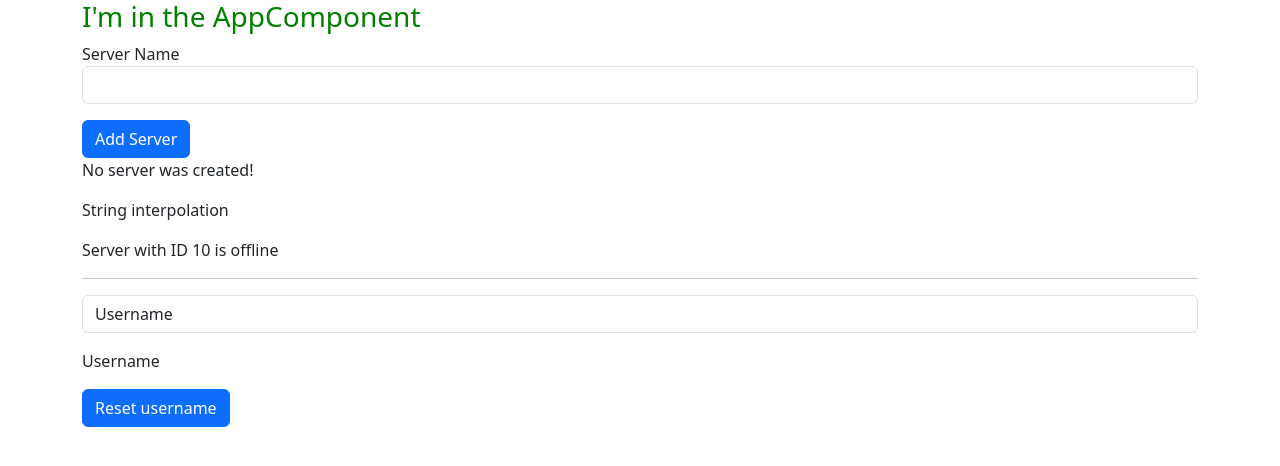
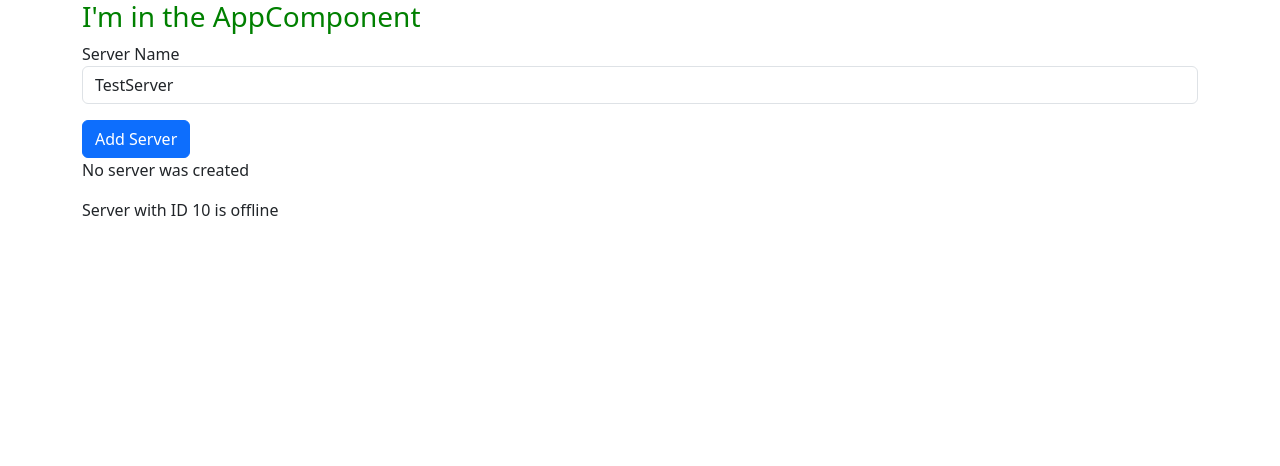
Before and after one commit to YazanFarrah/Angular-Course, an Angular app: page / in a window 1280 px wide. Shown: the top 466 px of the page. Built offline with nearby package versions, Linux system fonts and the light colour scheme.

Commit message:
ngIf to Output Data Conditionally

```diff
--- a/src/app/servers/servers.component.html
+++ b/src/app/servers/servers.component.html
@@ -16,22 +16,32 @@
 >
   Add Server
 </button>
-<!-- property binding -->
-<!-- <p [innerText]="allowNewServer"></p> -->
 
-<p>
+<!-- <p>
   {{ serverCreationStatus }}
+</p> -->
+<!-- directive -->
+<!-- *ngIf depending on the value, if true, it shows, if false, it hides -->
+<!-- <p *ngIf="serverCreated">Server was created, server name is {{ serverName }}</p> -->
+
+<!-- if we want to use ngif with else: we do this -->
+
+
+
+<p *ngIf="serverCreated; else noServer">
+  Server was created, server name is {{ serverName }}
 </p>
+<!-- use ng-template with # -->
+<ng-template #noServer>
+  <p>No server was created</p>
+</ng-template>
 
-<p>{{ stringInterpolation }}</p>
+<!-- alternative to ngif is the new @if @else in Angular 17-->
+
+<!-- @if(serverCreated){
+  Server was created, server name is {{ serverName }}
+} @else {
+  <p>No server was created</p>
+} -->
 
 <app-server></app-server>
-<hr />
-
-<input type="text" name="" id="" class="form-control" [(ngModel)]="username"/>
-
-<p class="mt-3">
-    {{username}}
-</p>
-
-<button class="btn btn-primary" [disabled]="username === '' " (click)="resetUsername()" >Reset username</button>
--- a/src/app/servers/servers.component.ts
+++ b/src/app/servers/servers.component.ts
@@ -9,12 +9,10 @@ import { Component, OnInit } from '@angular/core';
 export class ServersComponent implements OnInit {
   allowNewServer = false;
   serverCreationStatus = 'No server was created!';
-  serverName = '';
+  serverName = 'TestServer';
+  serverCreated = false;
 
-  username = 'Username';
-  disableUsernameBtn = false;
 
-  stringInterpolation = 'String interpolation';
   constructor() {
     setTimeout(() => {
       this.allowNewServer = true;
@@ -23,6 +21,7 @@ export class ServersComponent implements OnInit {
   ngOnInit() {}
 
   onCreateServer() {
+    this.serverCreated =true;
     this.serverCreationStatus = `Server was created! Name is ${this.serverName}`;
   }
 
@@ -31,7 +30,5 @@ export class ServersComponent implements OnInit {
   }
 
 
-  resetUsername() {
-    this.username = '';
-  }
+
 }
```
